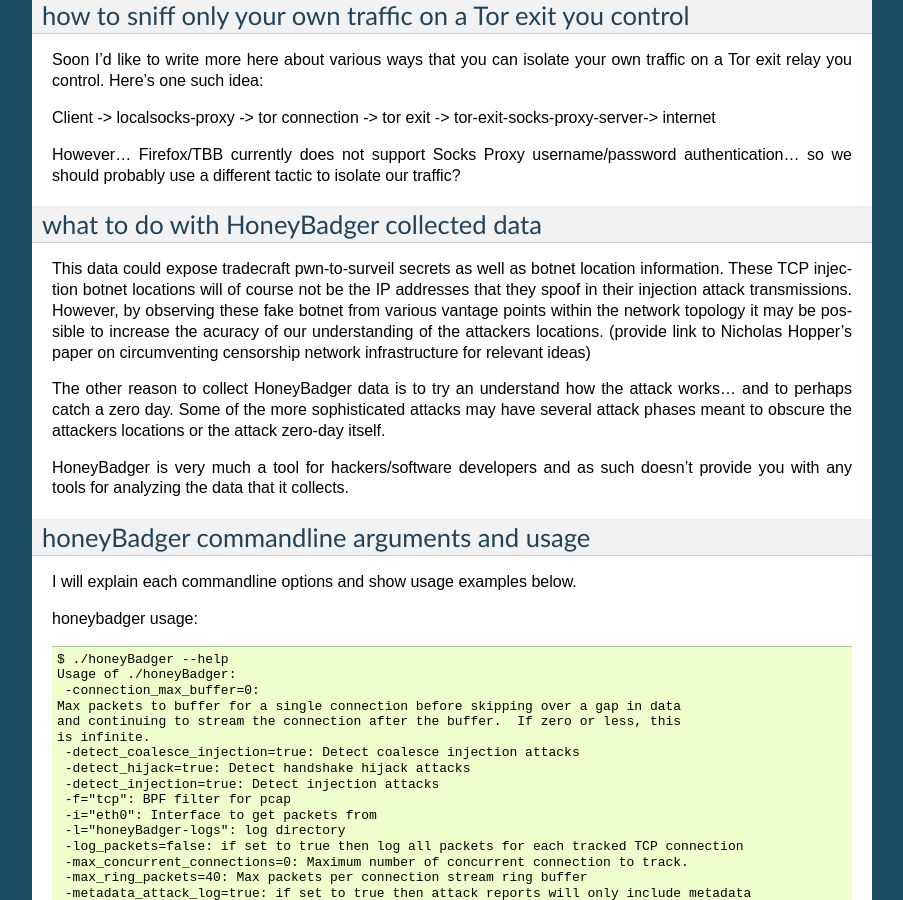
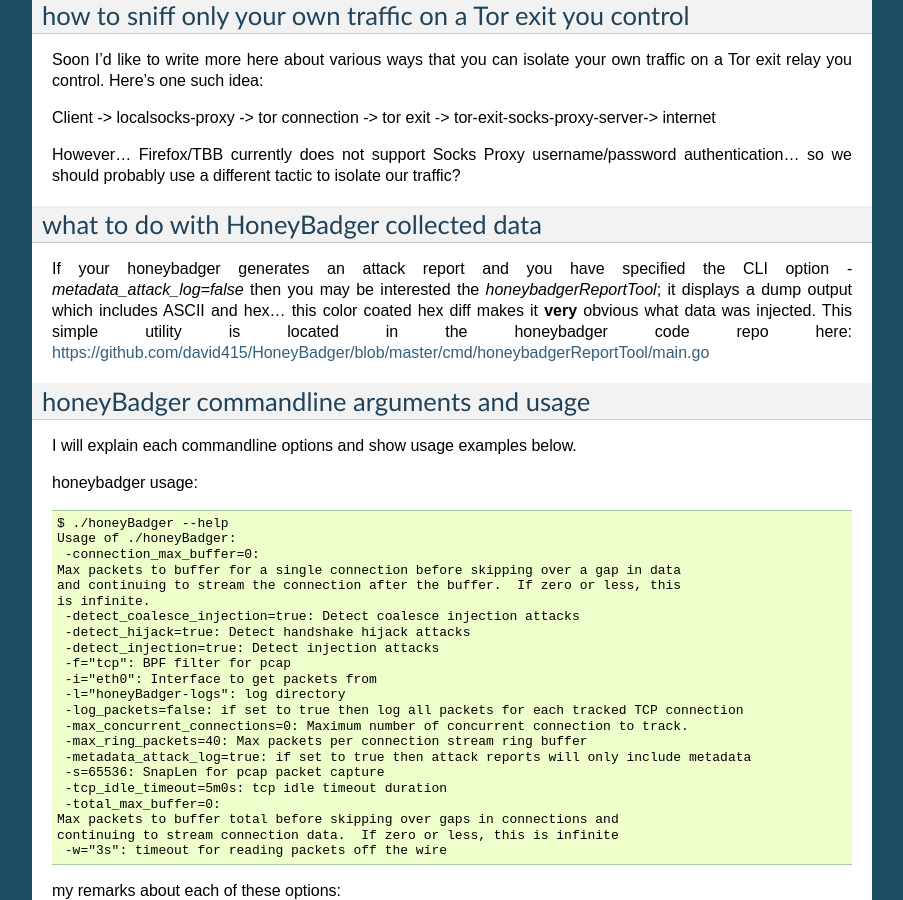
Before and after one commit to david415/HoneyBadger_docs, a Sphinx documentation site: the page built from source/index.rst, in a window 1280 px wide and 900 px high, scrolled down 2467 px. Shown: the whole window, without its empty margins (198-1101 px from the left). Built offline with Sphinx 7.4.7, drawn with Linux system fonts in a browser that asks for light colours.

Commit message:
Add a note about the reporting tool

```diff
--- a/source/index.rst
+++ b/source/index.rst
@@ -137,15 +137,10 @@
 However... Firefox/TBB currently does not support Socks Proxy username/password authentication... so we should probably use a different tactic to isolate our traffic?
 
 
-
 what to do with HoneyBadger collected data
 ------------------------------------------
 
-This data could expose tradecraft pwn-to-surveil secrets as well as botnet location information. These TCP injection botnet locations will of course not be the IP addresses that they spoof in their injection attack transmissions. However, by observing these fake botnet from various vantage points within the network topology it may be possible to increase the acuracy of our understanding of the attackers locations. (provide link to Nicholas Hopper's paper on circumventing censorship network infrastructure for relevant ideas)
-
-The other reason to collect HoneyBadger data is to try an understand how the attack works... and to perhaps catch a zero day. Some of the more sophisticated attacks may have several attack phases meant to obscure the attackers locations or the attack zero-day itself.
-
-HoneyBadger is very much a tool for hackers/software developers and as such doesn't provide you with any tools for analyzing the data that it collects.
+If your honeybadger generates an attack report and you have specified the CLI option `-metadata_attack_log=false` then you may be interested the `honeybadgerReportTool`; it displays a dump output which includes ASCII and hex... this color coated hex diff makes it **very** obvious what data was injected. This simple utility is located in the honeybadger code repo here: https://github.com/david415/HoneyBadger/blob/master/cmd/honeybadgerReportTool/main.go
 
 
 honeyBadger commandline arguments and usage
@@ -208,8 +203,6 @@
 autogenerated API documentation
 -------------------------------
 https://godoc.org/github.com/david415/HoneyBadger
-
-
 
 manual "integration test" with netcat
 =====================================
```
